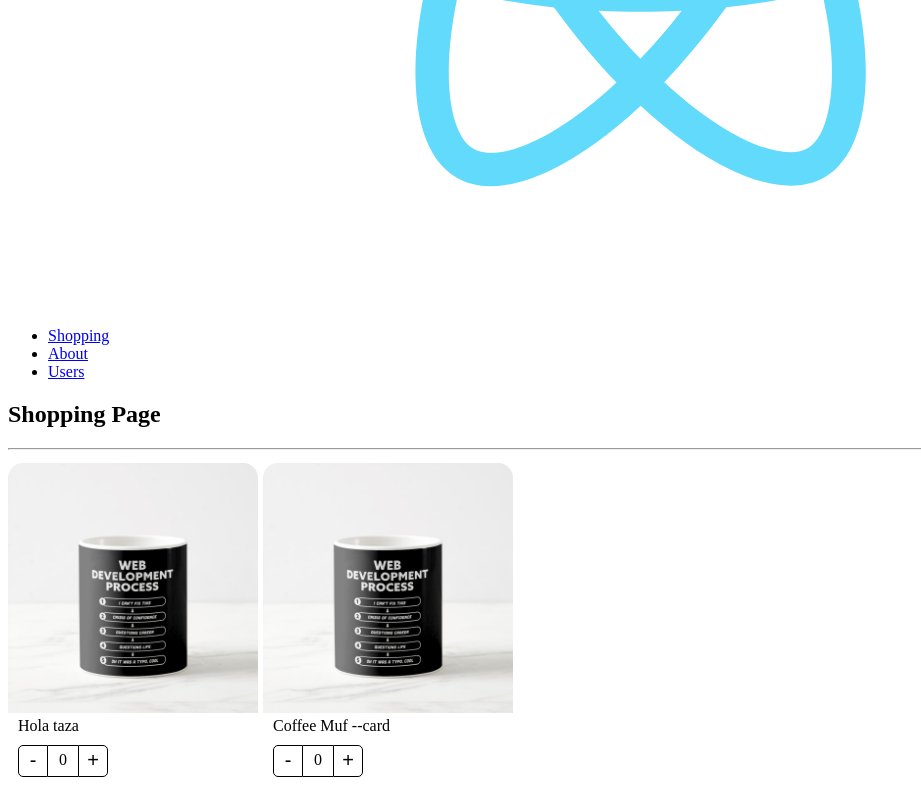
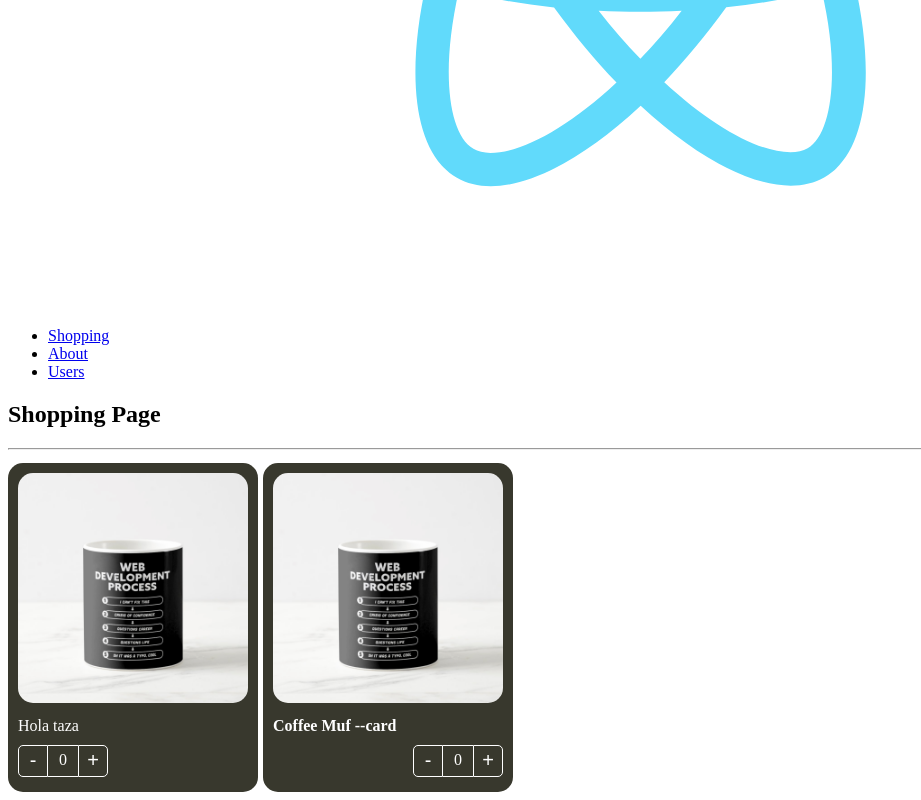
Before and after one commit to cpandares/react-adv, a React (Vite) app: page /home in a window 1280 px wide. Shown: the part 595-1395 px from the top of the page, without its empty margins (0-921 px from the left). Built offline with nearby package versions, Linux system fonts and the light colour scheme; the HTML template or start-up script is replaced by a standard one.

Commit message:
component extended styles

```diff
--- a/src/02-components-params/components/ProductButtons.tsx
+++ b/src/02-components-params/components/ProductButtons.tsx
@@ -1,14 +1,19 @@
-import { useContext } from 'react';
+import { CSSProperties, useContext } from 'react';
 import { ProductContext } from './ProductCard';
 import styles from "../styles/styles.module.css";
 
+interface Props {
+  className?:string;
+  style?: CSSProperties
+}
 
-export const ProductButtons = () => {
+
+export const ProductButtons = ({ className, style }:Props) => {
 
     const { increaseBy,counter } = useContext(ProductContext)
 
  return (
-   <div className={styles.buttonsContainer}>
+   <div className={ `${ styles.buttonsContainer } ${ className }` } style={style}>
      <button onClick={() => increaseBy(-1)} className={styles.buttonMinus}>
        -
      </button>
--- a/src/02-components-params/components/ProductCard.tsx
+++ b/src/02-components-params/components/ProductCard.tsx
@@ -1,8 +1,8 @@
-import { createContext, ReactElement, useContext } from "react";
+import { createContext, ReactElement } from "react";
 import styles from "../styles/styles.module.css";
-import noImage from "../assets/no-image.jpg";
+
 import { useProduct } from "../hooks/useProduct";
-import { ProductContextProps, ProductProps } from "../interfaces/interfaces";
+import { Product, ProductContextProps  } from "../interfaces/interfaces";
 
 
 
@@ -10,8 +10,15 @@ export const ProductContext = createContext({} as ProductContextProps);
 const { Provider } = ProductContext
 
 
+export interface ProductProps {
+  product: Product;
+  children?: ReactElement | ReactElement[];
+  className?:string
+}
 
-export const ProductCard = ({ children, product }: ProductProps) => {
+
+
+export const ProductCard = ({ children, product, className }: ProductProps) => {
   const { counter, increaseBy } = useProduct();
 
   return (
@@ -22,7 +29,7 @@ export const ProductCard = ({ children, product }: ProductProps) => {
 
     }}>
 
-        <div className={styles.productCard}>
+        <div className={`${styles.productCard} ${ className }`}>
         {children}
 
 
--- a/src/02-components-params/components/ProductImage.tsx
+++ b/src/02-components-params/components/ProductImage.tsx
@@ -1,10 +1,16 @@
-import { useContext } from "react";
+import { CSSProperties, useContext } from "react";
 import styles from "../styles/styles.module.css";
 import noImage from "../assets/no-image.jpg";
 import { ProductContext } from "./ProductCard";
 
 
-export const ProductImage = ({ img = "" }) => {
+interface Props {
+  img?:string;
+  className?:string;
+  style?: CSSProperties
+}
+
+export const ProductImage = ({ img, className, style }:Props) => {
 
     const { product } = useContext(ProductContext);
     let imgToShow: string;
@@ -20,8 +26,9 @@ export const ProductImage = ({ img = "" }) => {
   return (
     <img
       src={imgToShow}
-      className={styles.productImg}
+      className={ `${styles.productImg} ${className}` }
       alt="Product"
+      style={ style }
     />
   );
 };
--- a/src/02-components-params/components/ProductTitle.tsx
+++ b/src/02-components-params/components/ProductTitle.tsx
@@ -1,11 +1,18 @@
-import { useContext } from "react";
+import { CSSProperties, useContext } from "react";
 import { ProductContext } from "./ProductCard";
 import styles from "../styles/styles.module.css";
 
+interface Props {
+  title:string;
+  className?: string;
+  style?: CSSProperties
+}
 
 
-export const ProductTitle = ({ title }: { title?: string }) => {
+export const ProductTitle = ({ title,className, style }:Props) => {
     const { product } = useContext(ProductContext);
 
-  return <span className={styles.productDescription}>{ title ? title : product.title }</span>;
+  return <span className={ `${ styles.productDescription } ${ className }` } style={ style }>
+      { title ? title : product.title }
+      </span>;
 };
--- a/src/02-components-params/pages/ShoppingPage.tsx
+++ b/src/02-components-params/pages/ShoppingPage.tsx
@@ -1,4 +1,6 @@
 import  {ProductCard, ProductButtons, ProductImage, ProductTitle } from "../components/";
+
+import  "../styles/custom-styles.css";
 
 const product = {
     id:'1',
@@ -8,25 +10,37 @@ const product = {
 
 export const ShoppingPage = () => {
     return (
-        <div>
+        <div >
             <h2>Shopping Page</h2>
             <hr />
             <div
                 style= {{ display:'flex',flexDirection:'row', flexWrap:'wrap' }}
             >
-                <ProductCard product={ product }>
+                <ProductCard product={ product } className="bg-dark">
 
-                    <ProductCard.Image />
-                    <ProductCard.Title title="Hola taza"/>
-                    <ProductCard.Buttons />
+                    <ProductCard.Image className="custom-image"/>
+                    <ProductCard.Title title="Hola taza" className="text-white"/>
+                    <ProductCard.Buttons className="custom-buttons"/>
 
                 </ProductCard>
 
-                <ProductCard product={ product }>
+                <ProductCard product={ product } className="bg-dark">
 
-                  <ProductImage />
-                  <ProductTitle title=''/>
-                  <ProductButtons />
+                  <ProductImage
+                    className="custom-image"
+                    style = {{
+                        boxShadow: '10px 10px 10px rgba(0,0,0,,0.2)'
+                    }}
+                    />
+                  <ProductTitle
+                    title=''
+                    className="text-white"
+                    style={{ fontWeight:'bold' }}
+                    />
+                  <ProductButtons className="custom-buttons" style={{
+                    display:'flex',
+                    justifyContent:'end'
+                   }}/>
 
                 </ProductCard>
 
--- /dev/null
+++ b/src/02-components-params/styles/custom-styles.css
@@ -0,0 +1,19 @@
+.bg-dark{
+    background-color: rgb(56, 56, 45);
+}
+
+
+.text-white{
+    color:white;
+}
+
+.custom-image{
+    padding: 10px;
+    width: calc( 100% - 20px );
+    border-radius: 25px;
+}
+
+.custom-buttons button, .custom-buttons div{
+    color:white;
+    border-color: white;
+}
```
Also changed, not shown: src/02-components-params/interfaces/interfaces.ts (+2 -5 lines).
